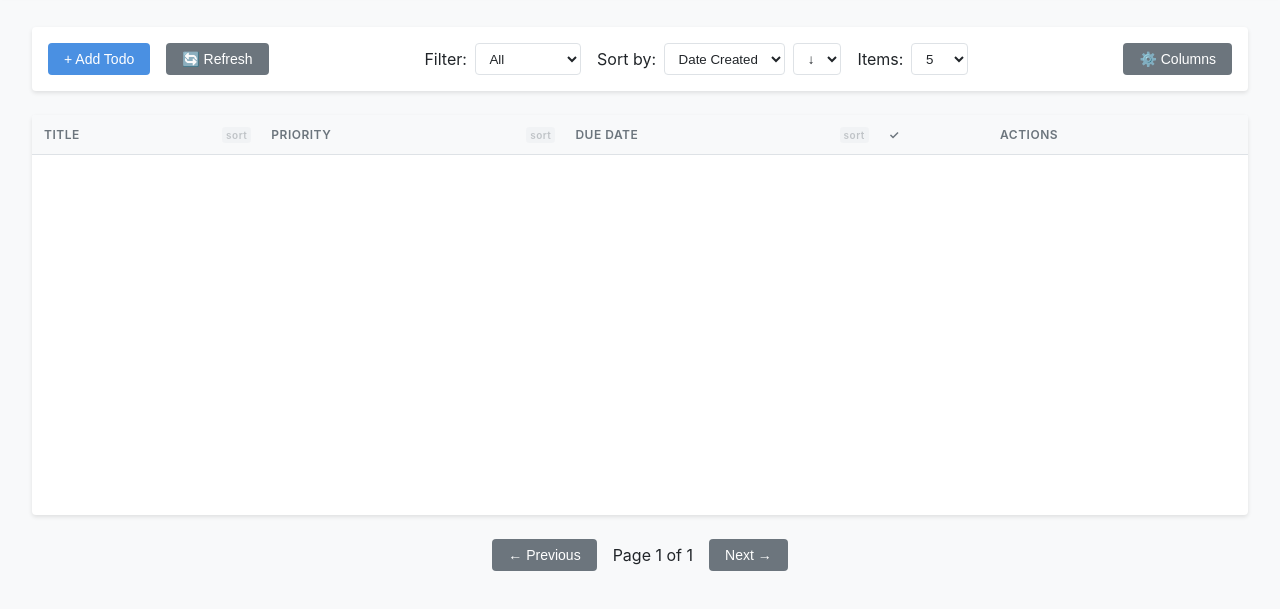
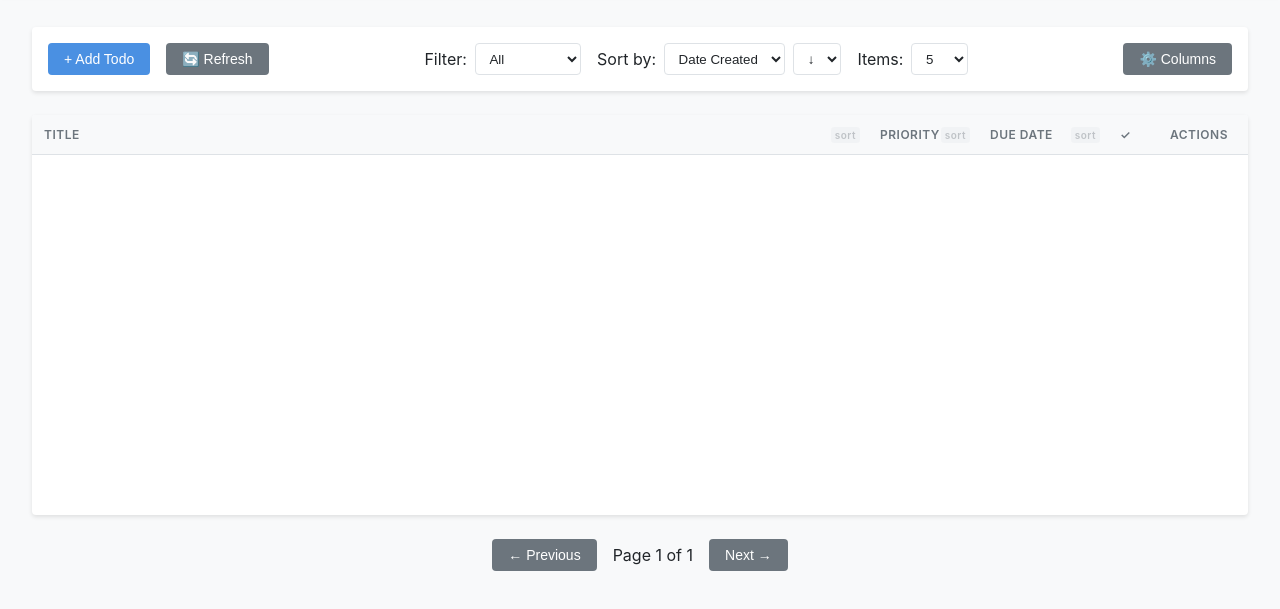
Before and after one commit to yasin1122/debug-todo-app, a website: page frontend/index.html in a window 1280 px wide. Shown: the part 77-686 px from the top of the page. Drawn offline with Linux system fonts and the light colour scheme; no server answers; sample sign-in values are in the browser's storage.

Commit message:
Fix table column jitter on sort by using fixed layout
table-layout: fixed prevents the browser from recalculating column widths
on each render. Title takes remaining space; priority/due_date/completed/
actions get fixed widths. Long titles are truncated with ellipsis.

```diff
--- a/frontend/style.css
+++ b/frontend/style.css
@@ -199,6 +199,19 @@ select:focus {
 .todos-table {
     width: 100%;
     border-collapse: collapse;
+    table-layout: fixed;
+}
+
+.todos-table th[data-column="title"] { width: auto; }
+.todos-table th[data-column="priority"] { width: 110px; }
+.todos-table th[data-column="due_date"] { width: 130px; }
+.todos-table th[data-column="completed"] { width: 50px; }
+.todos-table th[data-column="actions"] { width: 90px; }
+
+.todos-table td[data-column="title"] {
+    overflow: hidden;
+    text-overflow: ellipsis;
+    white-space: nowrap;
 }
 
 .todos-table th,
```
